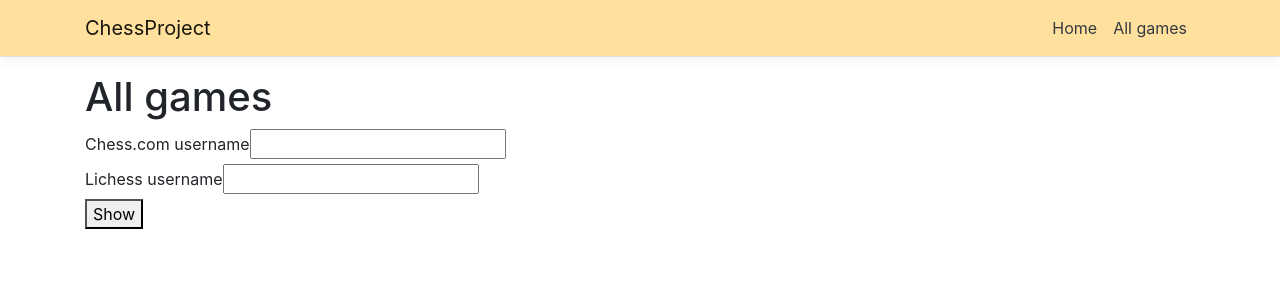
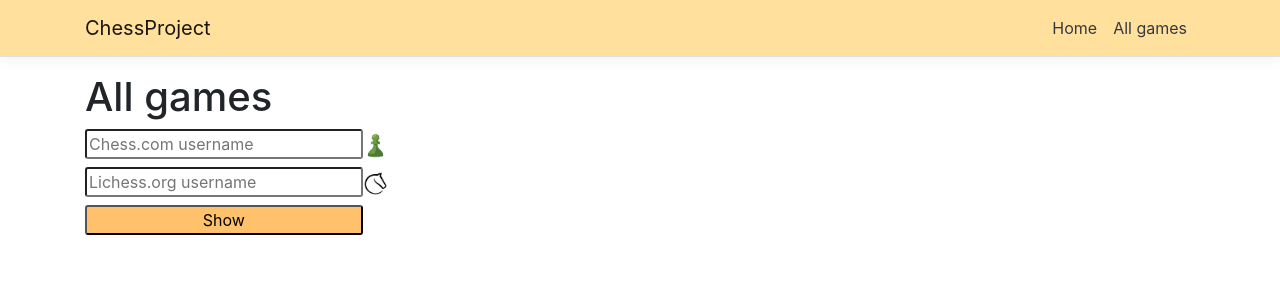
Before and after one commit to kkersis/ChessPoint, a React (Create React App) app in the folder ClientApp/: page /games in a window 1280 px wide. Shown: the top 300 px of the page. Built offline with nearby package versions, Linux system fonts and the light colour scheme; no server answers.

Commit message:
All Games form design

```diff
--- a/ClientApp/package.json
+++ b/ClientApp/package.json
@@ -10,6 +10,7 @@
     "react": "^16.0.0",
     "react-dom": "^16.0.0",
     "react-icons": "^4.3.1",
+    "react-nice-inputs": "^1.0.64",
     "react-router-bootstrap": "^0.25.0",
     "react-router-dom": "^5.1.2",
     "react-scripts": "^3.4.1",
--- a/ClientApp/src/components/AllGames.jsx
+++ b/ClientApp/src/components/AllGames.jsx
@@ -1,5 +1,6 @@
 import React, { Component } from 'react';
 import Table from './GamesTable/GamesTable';
+import ShowGamesForm from './Show Games Form/ShowGamesForm';
 
 export class AllGames extends Component {
     static displayName = AllGames.name;
@@ -75,13 +76,7 @@ export class AllGames extends Component {
         return (
             <div>
                 <h1 id="tabelLabel" >All games</h1>
-                <form onSubmit={this.handleSubmit}>
-                    <label>Chess.com username</label>
-                    <input name='chesscomInput'/><br/>
-                    <label>Lichess username</label>
-                    <input name='lichessInput'/><br/>
-                    <button type='submit'>Show</button>
-                </form>
+                <ShowGamesForm onSubmit={this.handleSubmit}/>
                 {allGames}
             </div>
         );
--- a/ClientApp/src/components/GamesTable/GamesTable.jsx
+++ b/ClientApp/src/components/GamesTable/GamesTable.jsx
@@ -3,8 +3,8 @@ import React from 'react'
 import './Table.css'
 import Square from './Square';
 import ResultIcon from './ResultIcon';
-import ChesscomLogo from './ChesscomLogo';
-import LichessLogo from './LichessLogo';
+import ChesscomLogo from '../Shared Icons/ChesscomLogo';
+import LichessLogo from '../Shared Icons/LichessLogo';
 import BulletIcon from './BulletIcon';
 import RapidIcon from './RapidIcon';
 import BlitzIcon from './BlitzIcon';
@@ -24,8 +24,8 @@ function Table({data, getRowProps}) {
         },
         {
             Cell: serverCell => {
-                if(serverCell.value == 0) return <ChesscomLogo />
-                else if(serverCell.value == 1) return <LichessLogo />
+                if(serverCell.value == 0) return <ChesscomLogo width='30px' height='30px' />
+                else if(serverCell.value == 1) return <LichessLogo width='30px' height='30px'/>
                 else return 'UNKNOWN'
             },
             Header: 'Server',
--- a/ClientApp/src/components/GamesTable/LichessLogo.jsx
+++ /dev/null
@@ -1,11 +0,0 @@
-import React from 'react'
-import lichesslogo from '../../assets/lichesslogo.png'
-import styles from './Table.css'
-
-function LichessLogo() {
-    return (
-        <img src={lichesslogo} title='lichess.org'/>
-    )
-}
-
-export default LichessLogo
--- a/ClientApp/src/components/GamesTable/ChesscomLogo.jsx
+++ b/ClientApp/src/components/Shared Icons/ChesscomLogo.jsx
@@ -1,9 +1,9 @@
 import React from 'react'
 import chesscomlogo from '../../assets/chesscomlogo.png'
 
-function ChesscomLogo() {
+function ChesscomLogo({width, height}) {
     return (
-        <img src={chesscomlogo} title='chess.com'/>
+        <img style={{width: width, height: height}} src={chesscomlogo} title='chess.com'/>
     )
 }
 
--- /dev/null
+++ b/ClientApp/src/components/Shared Icons/LichessLogo.jsx
@@ -0,0 +1,10 @@
+import React from 'react'
+import lichesslogo from '../../assets/lichesslogo.png'
+
+function LichessLogo({width, height}) {
+    return (
+        <img style={{width: width, height: height}} src={lichesslogo} title='lichess.org'/>
+    )
+}
+
+export default LichessLogo
--- /dev/null
+++ b/ClientApp/src/components/Show Games Form/ShowGamesForm.jsx
@@ -0,0 +1,22 @@
+import React from 'react'
+import ChesscomLogo from '../Shared Icons/ChesscomLogo'
+import LichessLogo from '../Shared Icons/LichessLogo'
+import "./ShowGamesFormStyles.css"
+
+function ShowGamesForm({onSubmit}) {
+    return (
+        <div>
+            <form onSubmit={onSubmit}>
+                <input placeholder='Chess.com username' className='mb-2 w-25' name='chesscomInput'/>
+                <ChesscomLogo width='25px' height='25px'/>
+                <br/>
+                <input placeholder='Lichess.org username' className='mb-2 w-25' name='lichessInput'/>
+                <LichessLogo width='25px' height='25px'/>
+                <br/>
+                <button className='mb-2 w-25' type='submit'>Show</button>
+            </form>
+        </div>
+    )
+}
+
+export default ShowGamesForm
--- /dev/null
+++ b/ClientApp/src/components/Show Games Form/ShowGamesFormStyles.css
@@ -0,0 +1,11 @@
+@import "../../colors.css";
+
+input{
+    margin-bottom: 10px;
+    border-radius: 3px;
+}
+button{
+    background-color: var(--secondary-color);
+    border-radius: 3px;
+
+}
```
Also changed, not shown: 1 other file (tests, documents, lock files or other folders).
